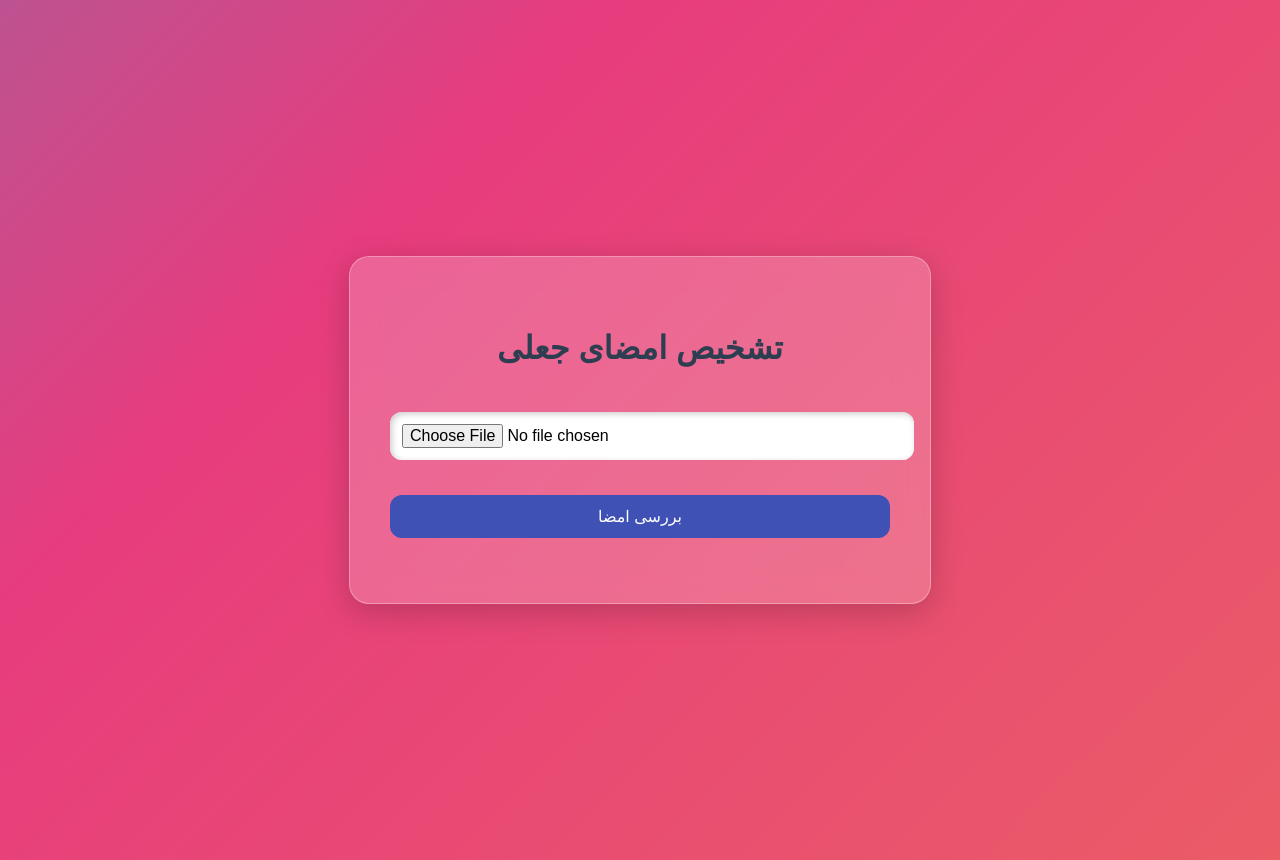
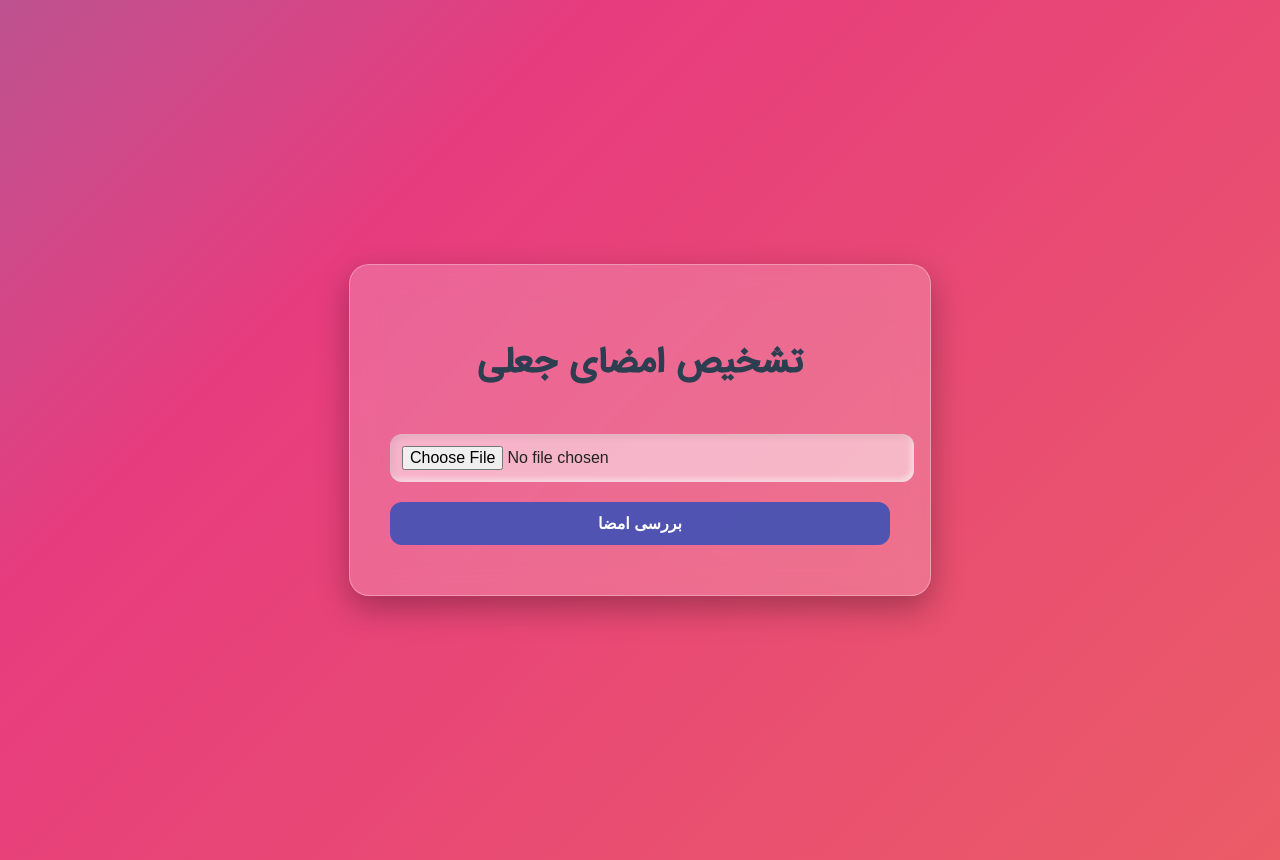
Before and after one commit to Amir-Der/signature-verification-app, a Flask app: page / in a window 1280 px wide. Run offline with Flask 3, Linux system fonts and the light colour scheme; parts of the project's set-up code (start-up, migrations or seed data) failed here and were passed over; some web fonts are replaced.

Commit message:
Update style.css

```diff
--- a/static/style.css
+++ b/static/style.css
@@ -1,9 +1,12 @@
-/* تنظیم فونت ایران‌سنس */
+/* فایل style.css برای سایت اصلی */
+
+/* تعریف فونت ایران‌سنس */
 @font-face {
   font-family: 'IRANSansWeb';
-  src: url('/static/fonts/IRANSansWeb.woff2') format('woff2'),
-       url('/static/fonts/IRANSansWeb.woff') format('woff');
-  font-display: fallback;
+  src: url('/static/fonts/IRANSans-Medium-web.woff2') format('woff2'),
+       url('/static/fonts/IRANSans-Medium-web.woff') format('woff');
+  font-weight: normal;
+  font-style: normal;
 }
 
 /* استایل بدنه سایت */
@@ -18,6 +21,7 @@ body {
   justify-content: center;
   align-items: center;
   padding: 30px;
+  color: #222;
 }
 
 /* انیمیشن برای گرادیانت پس‌زمینه */
@@ -27,54 +31,58 @@ body {
   100% { background-position: 0% 50%; }
 }
 
-/* استایل برای باکس وسط که فرم‌ها داخلش هستند */
+/* استایل باکس شیشه‌ای (container) */
 .container {
   background: rgba(255, 255, 255, 0.2);
   backdrop-filter: blur(15px);
   -webkit-backdrop-filter: blur(15px);
   padding: 50px 40px;
   border-radius: 20px;
-  box-shadow: 0 8px 32px rgba(0, 0, 0, 0.2);
+  box-shadow: 0 12px 32px rgba(0, 0, 0, 0.3);
   width: 100%;
   max-width: 500px;
   text-align: center;
   border: 1px solid rgba(255, 255, 255, 0.3);
 }
 
-/* استایل عنوان صفحه */
+/* عنوان صفحه */
 h1 {
   margin-bottom: 25px;
   color: #2c3e50;
   font-size: 2rem;
 }
 
-/* استایل برای input و button */
-input[type="file"], button {
+/* استایل ورودی فایل و دکمه‌ها */
+input[type="file"],
+button {
   margin-top: 20px;
   width: 100%;
   padding: 12px;
   border: none;
   border-radius: 12px;
   font-size: 1rem;
-  margin-bottom: 15px;
 }
 
-/* استایل برای input فایل */
+/* استایل ورودی فایل */
 input[type="file"] {
-  background: #ffffff;
-  box-shadow: inset 2px 2px 6px #ccc, inset -2px -2px 6px #fff;
+  background: rgba(255, 255, 255, 0.5);
+  box-shadow:
+    inset 2px 2px 6px rgba(0, 0, 0, 0.1),
+    inset -2px -2px 6px rgba(255, 255, 255, 0.7);
+  color: #222;
 }
 
-/* استایل دکمه‌ها */
+/* استایل دکمه */
 button {
-  background-color: #3f51b5;
-  color: #ffffff;
+  background: rgba(63, 81, 181, 0.9);
+  color: #fff;
   cursor: pointer;
   transition: 0.3s;
+  font-weight: bold;
 }
 
 button:hover {
-  background-color: #5c6bc0;
+  background: rgba(92, 107, 192, 0.95);
 }
 
 /* استایل نتیجه */
@@ -82,32 +90,41 @@ button:hover {
   margin-top: 20px;
   font-weight: bold;
   font-size: 1.2rem;
-  color: #2ecc71;
+  color: #222;
 }
 
-/* استایل برای موبایل و تبلت */
+/* حالت واکنش‌گرا */
 @media (max-width: 768px) {
   .container {
     padding: 40px 30px;
+    max-width: 90%;
   }
   h1 {
     font-size: 1.8rem;
   }
-  input[type="file"], button {
+  input[type="file"],
+  button {
     padding: 10px;
     font-size: 0.9rem;
   }
 }
 
 @media (max-width: 480px) {
+  body {
+    padding: 20px;
+  }
   .container {
     padding: 30px 20px;
   }
   h1 {
     font-size: 1.6rem;
   }
-  input[type="file"], button {
+  input[type="file"],
+  button {
     padding: 8px;
     font-size: 0.8rem;
   }
+  .result {
+    font-size: 0.9rem;
+  }
 }
```
